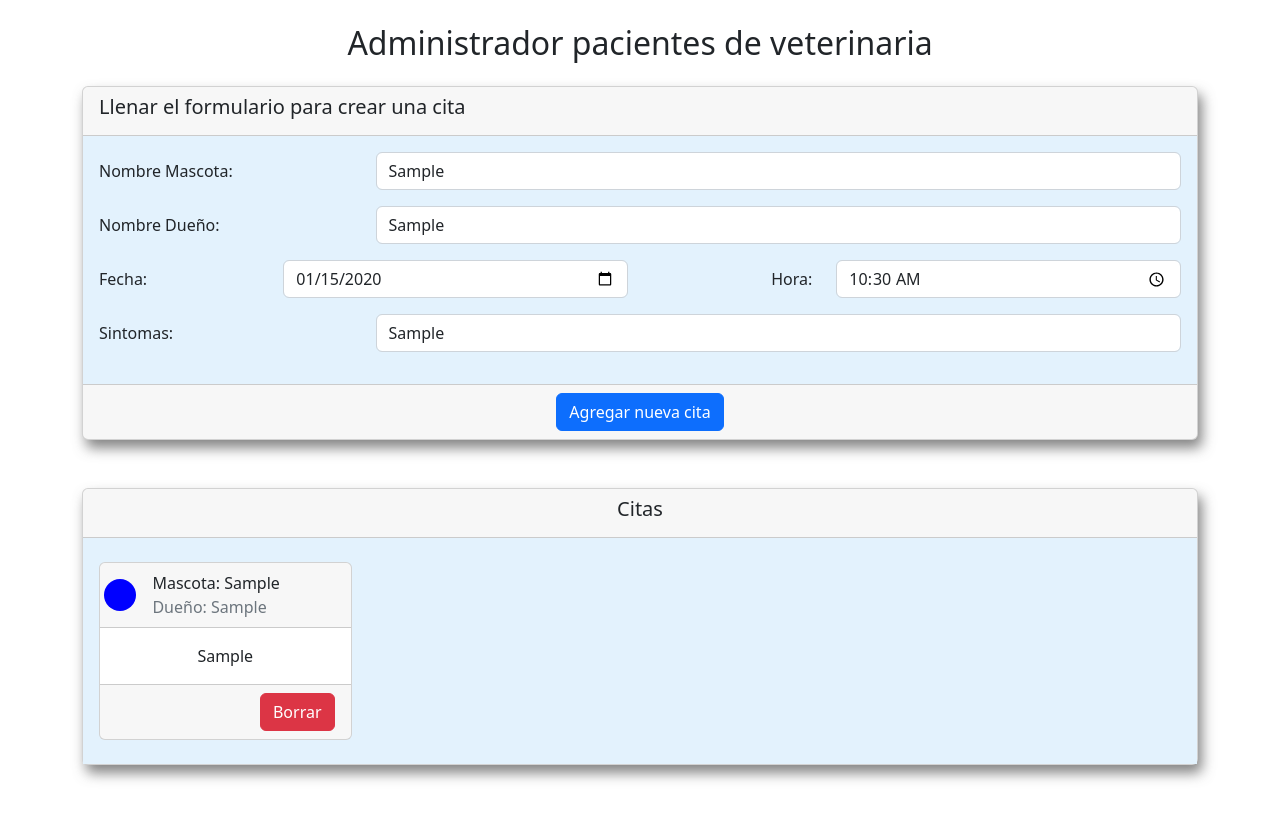
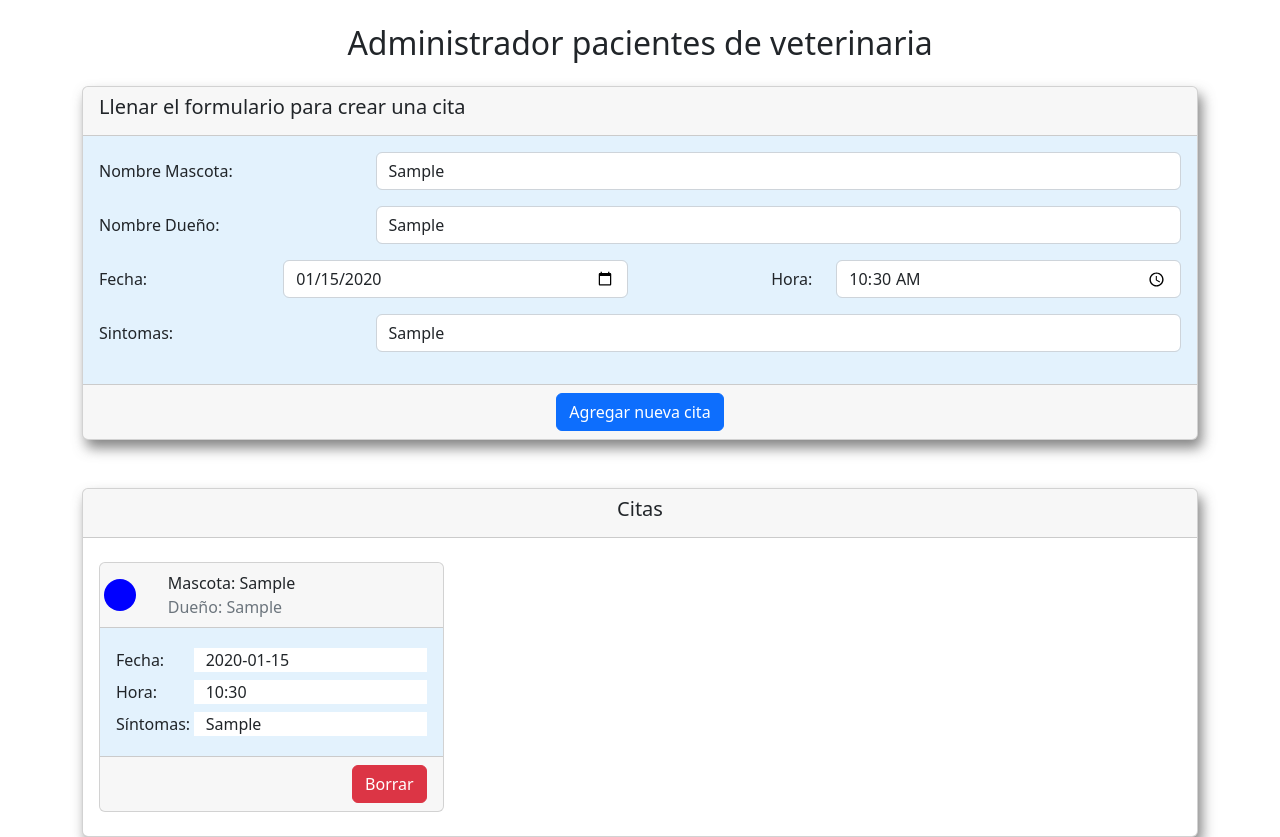
Before and after one commit to carlosmsx/c2i-tp-react-ejercicio9, a React (Create React App) app: page / in a window 1280 px wide. Both pictures are taken after typing "Sample", "Sample", "2020-01-15", "10:30", "Sample" into the empty fields and a click on the button "Agregar nueva cita". Before the commit the page ends 800 px from the top, so only its background shows below. Built offline with nearby package versions, Linux system fonts and the light colour scheme.

Commit message:
ultimos retoques en el card de cita. correccion en el readme

```diff
--- a/src/components/Cita.jsx
+++ b/src/components/Cita.jsx
@@ -5,7 +5,7 @@ import "./cita-card.css";
 
 const Cita = (props) => {
     return (
-        <div className="my-2 col-12 col-sm-6 col-md-4 col-lg-3">
+        <div className="my-2 col-12 col-md-6 col-lg-4">
         <Card className="text-center">
             <Card.Header className="text-start">
                 <section className="row">
@@ -19,8 +19,10 @@ const Cita = (props) => {
                     </aside>
                 </section>
             </Card.Header>
-            <Card.Body>
-                <Card.Text>{props.cita.sintomas}</Card.Text>
+            <Card.Body className="row text-start m-0 fondoLista">
+                <div className="px-0 my-1 col-3">Fecha:</div><div className="my-1 col-9 fondoBlanco">{props.cita.fecha}</div>
+                <div className="px-0 my-1 col-3">Hora:</div><div className="my-1 col-9 fondoBlanco">{props.cita.hora}</div>
+                <div className="px-0 my-1 col-3">Síntomas:</div><div className="my-1 col-9 fondoBlanco">{props.cita.sintomas}</div>
             </Card.Body>
             <Card.Footer className="text-end">
                 <Button variant="danger" onClick={()=>{props.borrarCita(props.cita);}}>Borrar</Button>
--- a/src/components/Citas.jsx
+++ b/src/components/Citas.jsx
@@ -7,7 +7,7 @@ const Citas = (props) => {
     return (
         <Card className="mt-5 cardShadow">
             <Card.Header className="text-center"><h5>{props.citas.length===0?"No hay citas":"Citas"}</h5></Card.Header>
-            <Card.Body className="fondoLista">
+            <Card.Body className="">
                 <div className="row justify-content-start">
                 {
                     props.citas.map((item,pos)=>{
--- a/src/components/citas.css
+++ b/src/components/citas.css
@@ -1,5 +1,9 @@
 .fondoLista {
     background-color: rgb(227, 242, 253);
+}
+
+.fondoBlanco {
+    background-color: white;
 }
 
 .cardShadow {
```
Also changed, not shown: 1 other file (tests, documents, lock files or other folders).
